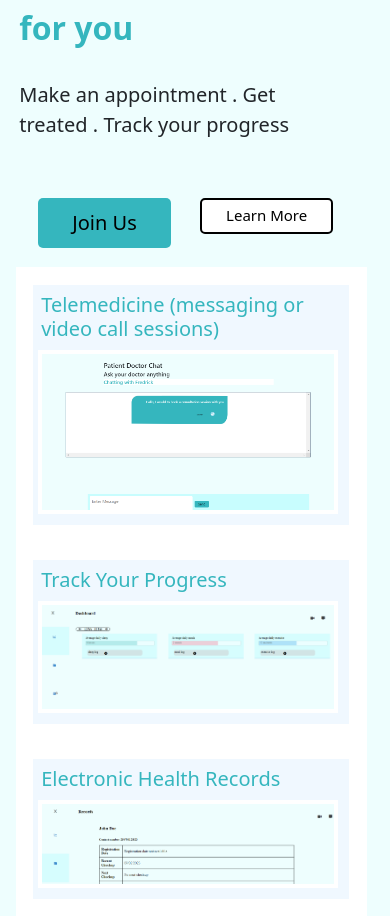
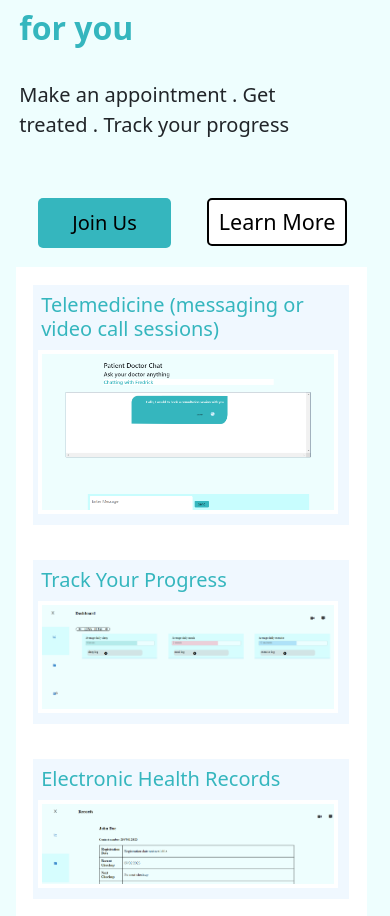
Before and after one commit to Sylvia-Rwenyo/e-Tiba, a PHP site: page / in a window 390 px wide. Shown: the part 197-1113 px from the top of the page. Run offline with PHP 8.4, Linux system fonts and the light colour scheme; some libraries are stand-ins or nearby versions.

Commit message:
index button matching

```diff
--- a/style.css
+++ b/style.css
@@ -630,10 +630,17 @@
     margin-left: 40%;
 }
 @media screen and (max-width:500px){
-    .reg-body .pos-btn, #editingProfile .pos-btn, #dosage-reg .pos-btn{
+    .reg-body .pos-btn, #editingProfile .pos-btn, #dosage-reg .pos-btn {
         width: 5em;
         margin-left: 30%;
         font-size: 1em;
+    }
+    .CTA .neg-btn{
+        width: 6.5em;
+        height: fit-content;
+        margin-left: 5%;
+        font-size: 1.8em;
+        padding: 4.5%;
     }
 }
 #editingProfile .pos-btn{
```
